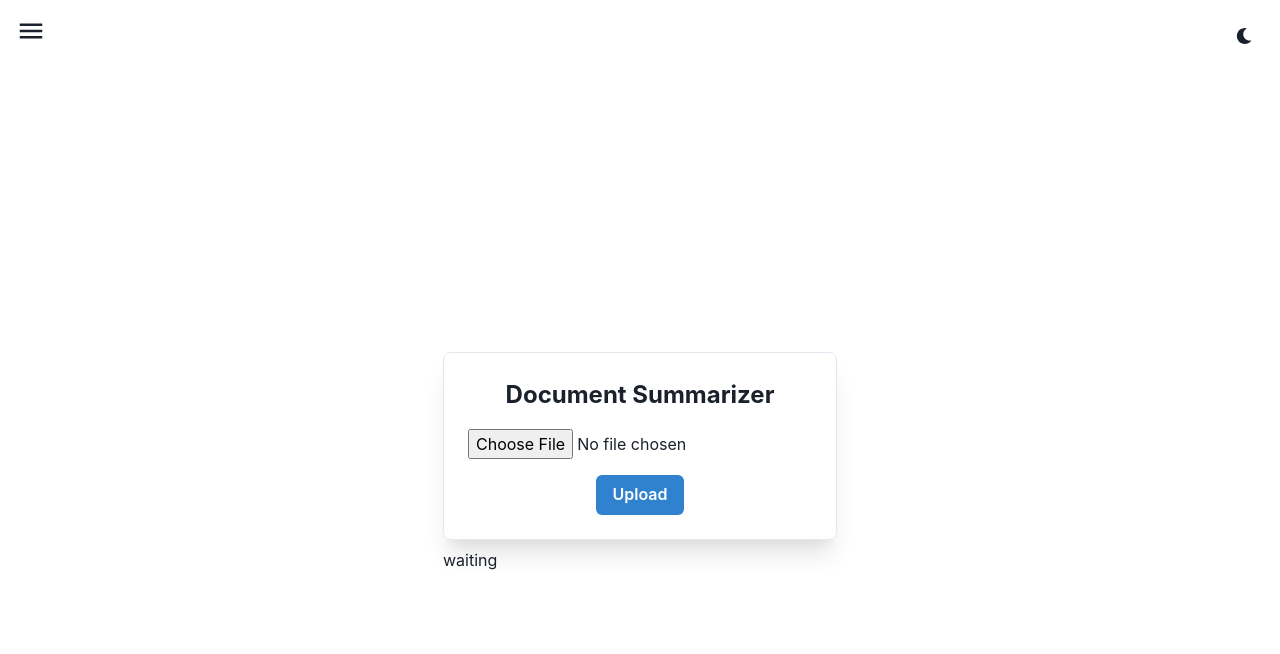
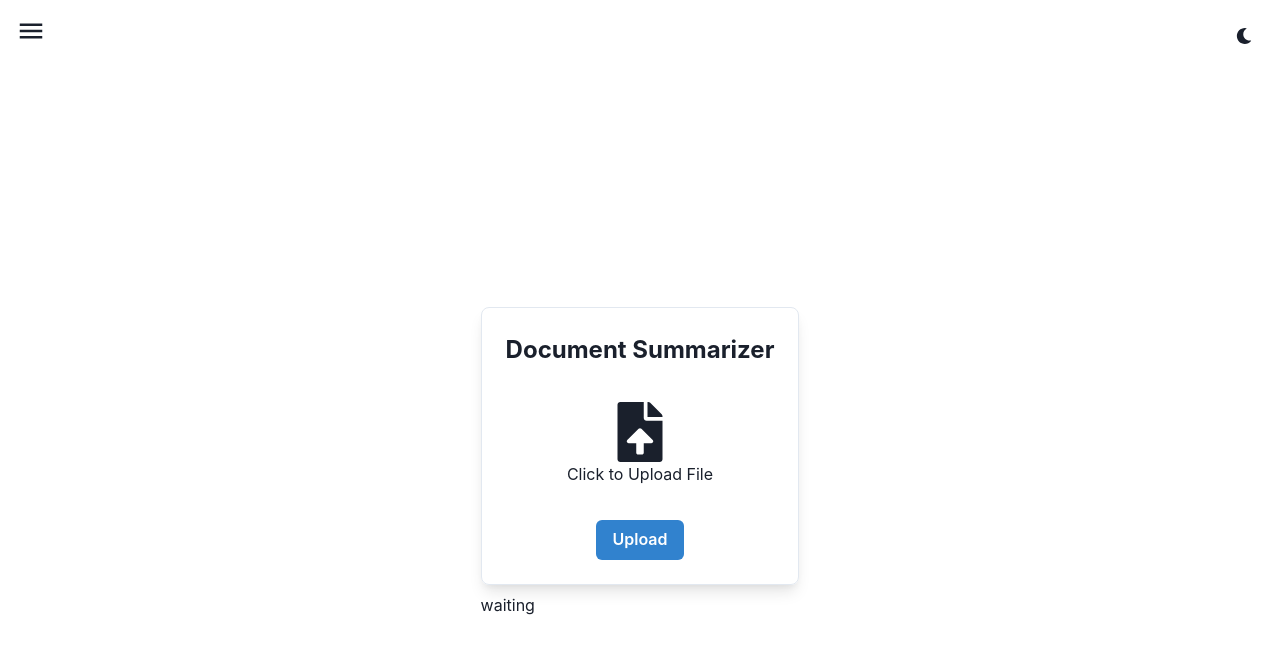
Before and after one commit to ShashankBhake/bitnbuild-crce-mumbai, a React (Vite) app in the folder frontend/: page /fileupload in a window 1280 px wide. Shown: the top 654 px of the page. Built offline with nearby package versions, Linux system fonts and the light colour scheme.

Commit message:
file upload

```diff
--- a/frontend/src/App.css
+++ b/frontend/src/App.css
@@ -0,0 +1,11 @@
+.custom-file-upload {
+    border: 3px dashed #ccc;
+    border-radius: 5px;
+    padding: 20px;
+    text-align: center;
+    cursor: pointer;
+}
+
+.custom-file-upload:hover {
+    background-color: #f9f9f9;
+}
--- a/frontend/src/components/Drawer.jsx
+++ b/frontend/src/components/Drawer.jsx
@@ -11,11 +11,13 @@ import {
     Input,
     Stack,
     Text,
-    Box
+    Box,
+    HStack
 } from '@chakra-ui/react'
 import React from 'react'
 import { Link } from 'react-router-dom'
 import { MdMenu } from "react-icons/md";
+import { MdOutlineInventory2 } from "react-icons/md";
 
 
 function DrawerExample() {
@@ -27,8 +29,10 @@ function DrawerExample() {
     return (
         <>
             <Box padding={4}   >
+
                 <MdMenu size={30} ref={btnRef} cursor={'pointer'} colorscheme='teal' onClick={onOpen} />
-            </Box>            <Drawer
+            </Box>
+             <Drawer
                 isOpen={isOpen}
                 placement='left'
                 onClose={onClose}
@@ -37,7 +41,10 @@ function DrawerExample() {
                 <DrawerOverlay />
                 <DrawerContent>
                     <DrawerCloseButton />
-                    <DrawerHeader>Create your account</DrawerHeader>
+                    <DrawerHeader>
+                    <HStack><MdOutlineInventory2/> <Text>Inventory</Text>
+                    </HStack>
+                    </DrawerHeader>
 
                     <DrawerBody>
                         {
--- a/frontend/src/pages/UploadDoc.jsx
+++ b/frontend/src/pages/UploadDoc.jsx
@@ -1,8 +1,7 @@
-// FileUploadPage.js
 import React, { useState } from 'react';
 import { Box, Button, Center, Text, VStack } from '@chakra-ui/react';
 import axios from 'axios';
-import ReactMarkdown from 'react-markdown';
+import { FaFileUpload } from 'react-icons/fa';
 
 const FileUploadPage = () => {
     const [selectedFile, setSelectedFile] = useState(null);
@@ -11,8 +10,6 @@ const FileUploadPage = () => {
     const handleFileChange = (event) => {
         setSelectedFile(event.target.files[0]);
     };
-
-
 
     const handleUpload = async () => {
         if (selectedFile) {
@@ -43,16 +40,26 @@ const FileUploadPage = () => {
 
     return (
         <Center h="100vh">
-            <VStack >
-                <VStack spacing={4} p={6} borderWidth="1px" borderRadius="lg" boxShadow="xl">
+            <VStack>
+                <VStack spacing={4} p={6} borderWidth="1px" borderRadius="lg" boxShadow="lg">
                     <Text fontSize="2xl" fontWeight="bold">Document Summarizer</Text>
-                    <Box w="100%">
-                        <input type="file" onChange={handleFileChange} />
+                    <Box w="100%" borderStyle="dashed" borderWidth="2px" borderRadius="lg" p={4} borderColor="white" cursor="pointer">
+                        <label htmlFor="file-upload" className="custom-file-upload">
+                            <input id="file-upload" type="file" onChange={handleFileChange} hidden />
+                            {selectedFile ? (
+                                <Text>{selectedFile.name}</Text>
+                            ) : (
+                                <Box display="flex" flexDirection="column" alignItems="center">
+                                    <FaFileUpload size={60} />
+                                    <Text>Click to Upload File</Text>
+                                </Box>
+                            )}
+                        </label>
                     </Box>
                     <Button colorScheme="blue" onClick={handleUpload}>Upload</Button>
                 </VStack>
                 <Box w={'100%'} maxWidth={'100%'}>
-                <ReactMarkdown>{resp}</ReactMarkdown>
+                    <Text>{resp}</Text>
                 </Box>
             </VStack>
         </Center>
```
Also changed, not shown: frontend/src/components/UploadButton.jsx (added, +22 -0 lines), 1 other file (tests, documents, lock files or other folders).
